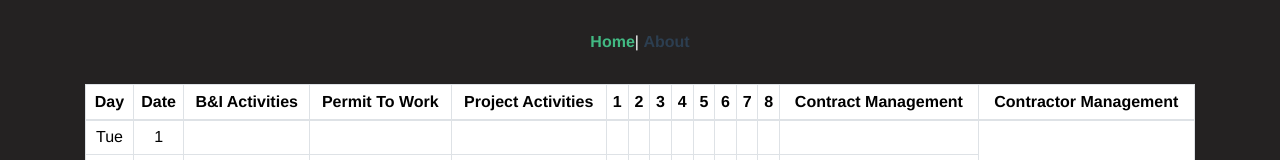
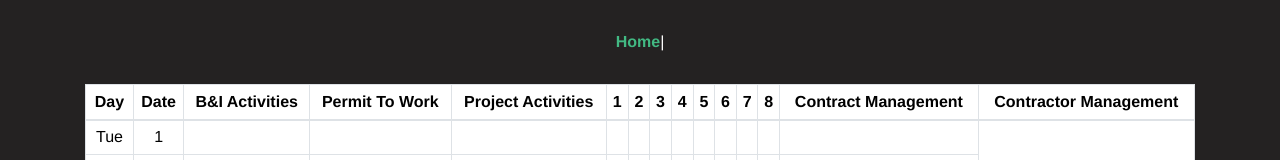
Before and after one commit to teamfmsdev/scheduling, a Vue app: page / in a window 1280 px wide. Shown: the top 160 px of the page. Built offline with nearby package versions, Linux system fonts and the light colour scheme.

Commit message:
1. Remove routing to about

```diff
--- a/src/App.vue
+++ b/src/App.vue
@@ -2,7 +2,6 @@
   <div id="app">
     <div id="nav">
       <router-link to="/">Home</router-link>|
-      <router-link to="/about">About</router-link>
     </div>
     <router-view/>
   </div>
@@ -10,7 +9,7 @@
 
 <script>
 // import "@/styles/globalStyle.css";
-export default {}
+export default {};
 </script>
 
 <style lang="scss">
```
